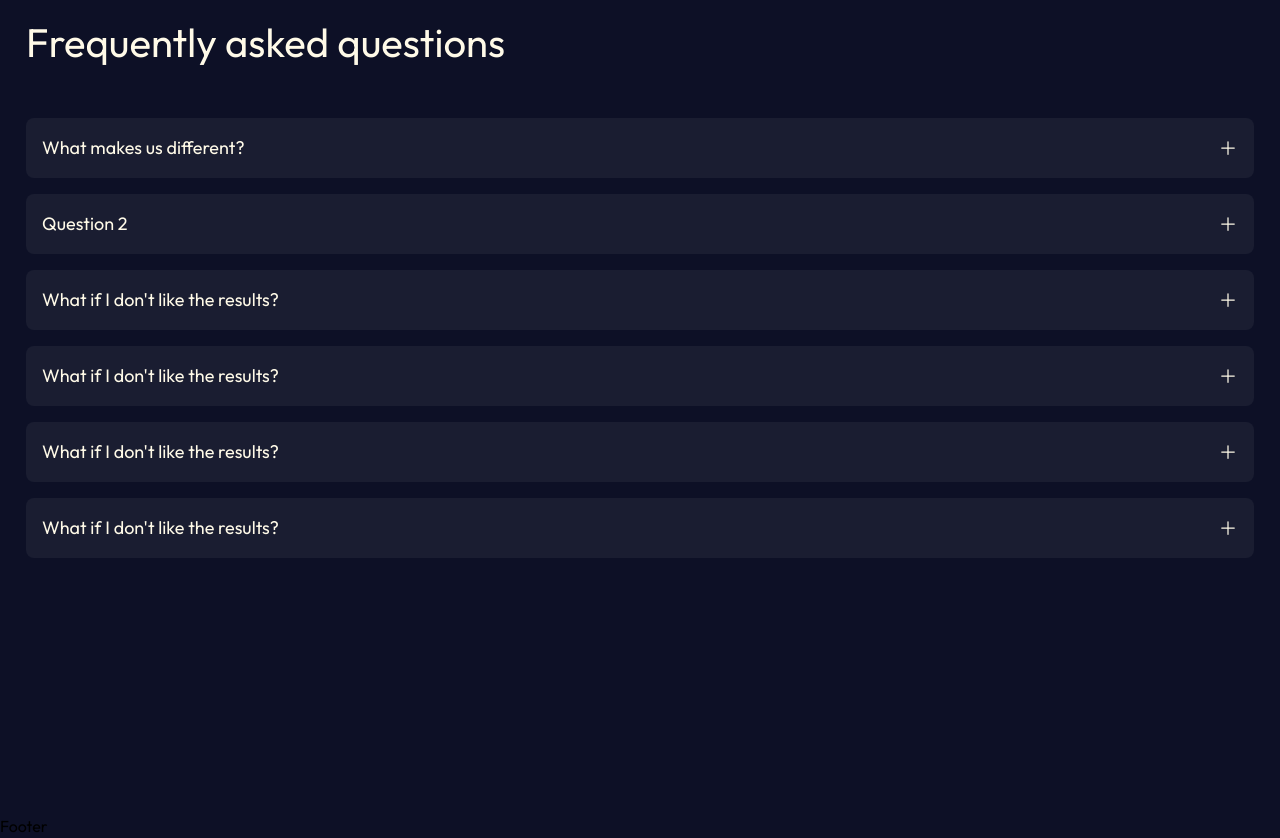
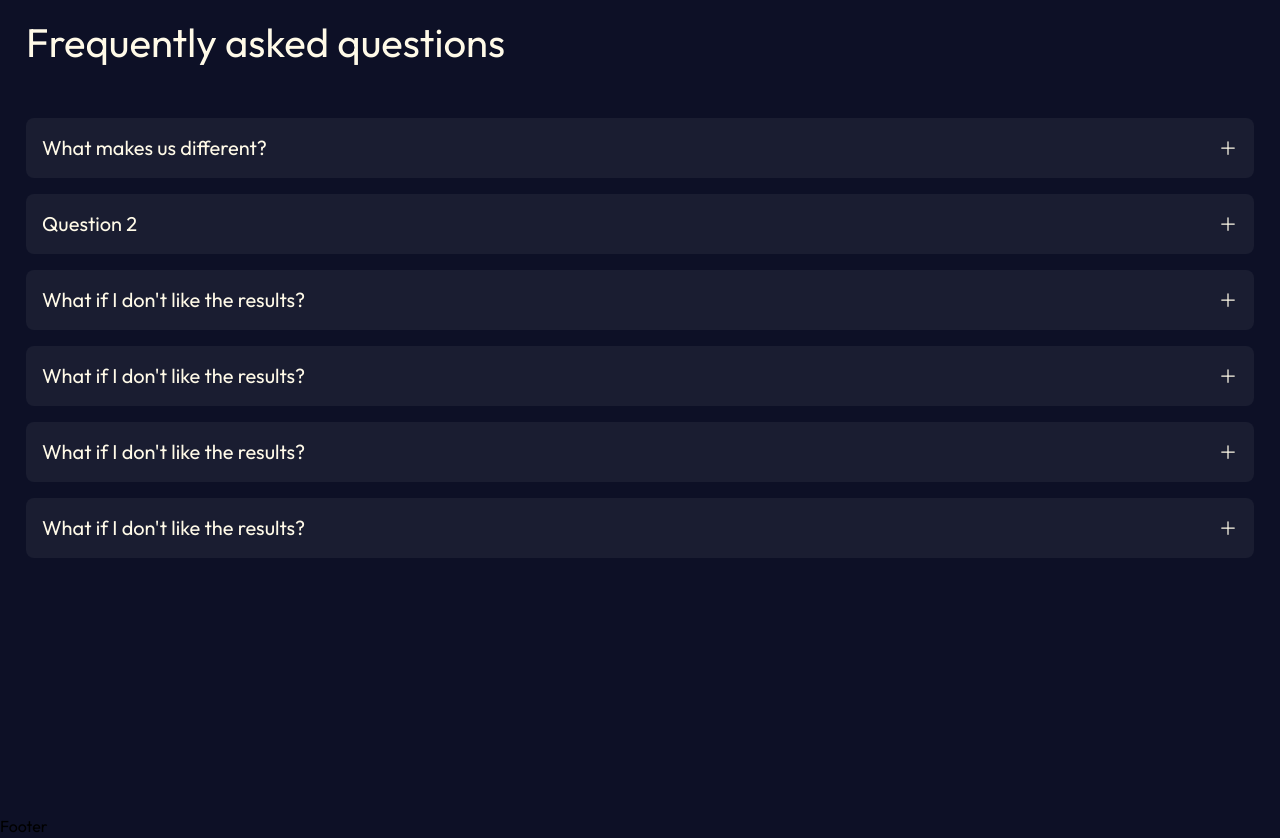
Before and after one commit to alif-firdaus/creamypixel, a React (Create React App) app: page / in a window 1280 px wide. Shown: the part 4440-5278 px from the top of the page. Built offline with nearby package versions, Linux system fonts and the light colour scheme.

Commit message:
Accordion.jsx Component : updated

```diff
--- a/src/components/Accordion.jsx
+++ b/src/components/Accordion.jsx
@@ -20,7 +20,10 @@ const Accordion = (props) => {
 			}`}
 		>
 			<div className="flex items-start justify-between">
-				<div className="text-lg text-sand group-[.is-active]:text-primary transition-all ease-in-out duration-300">
+				<div
+					className="text-xl text-sand group-[.is-active]:text-primary transition-all ease-in-out duration-300"
+					onClick={handletoggleActive}
+				>
 					{item.question}
 				</div>
 				<div className="flex items-start">
@@ -30,7 +33,7 @@ const Accordion = (props) => {
 					/>
 				</div>
 			</div>
-			<div className="overflow-hidden text-lg max-h-0 font-extralight text-slate-300 group-[.is-active]:max-h-[100px] group-[.is-active]:mt-4 transition-all ease-in-out duration-300">
+			<div className="overflow-hidden text-lg max-h-0 font-extralight text-slate-300 group-[.is-active]:max-h-fit group-[.is-active]:mt-6 transition-all ease-in-out duration-300">
 				{item.answer}
 			</div>
 		</div>
```
